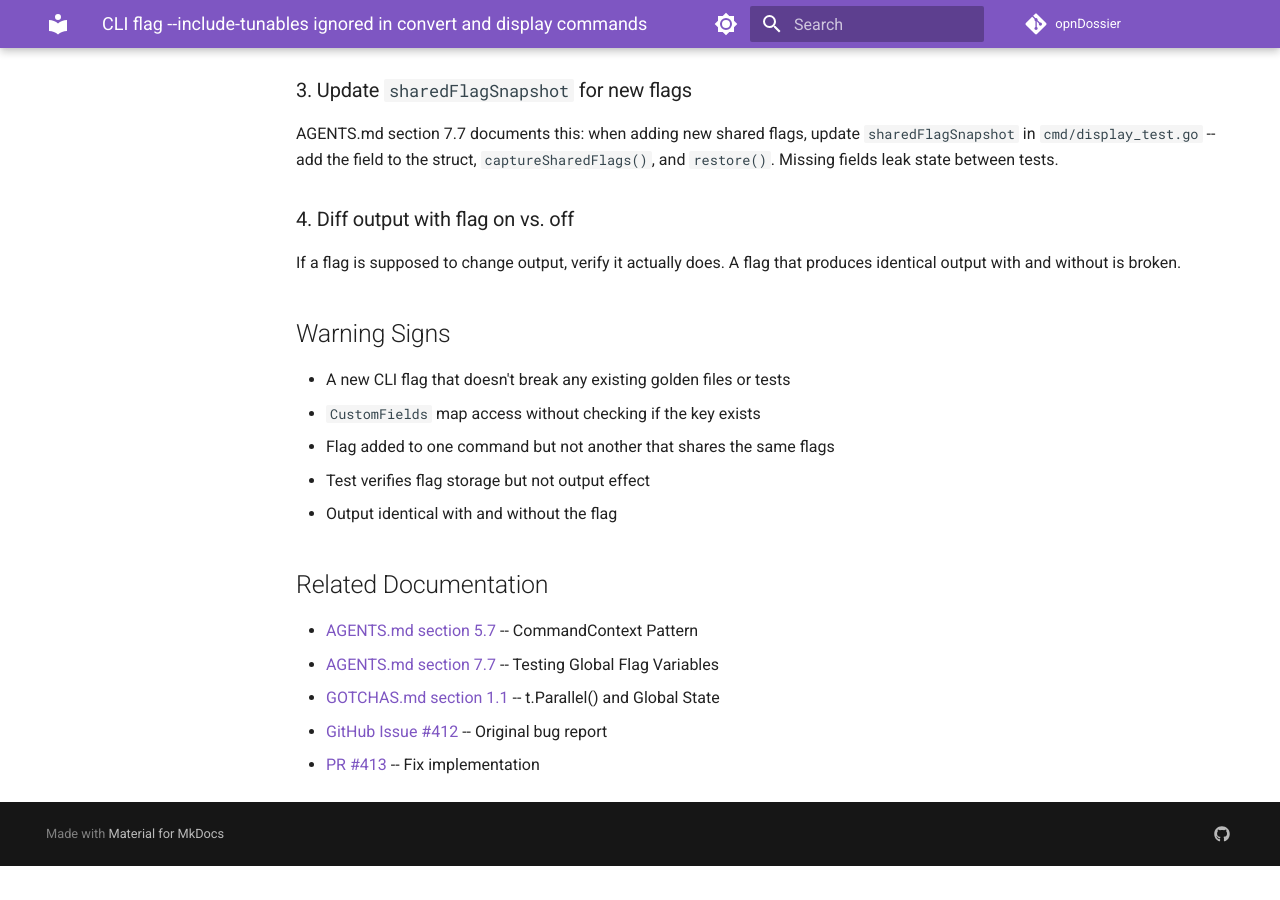
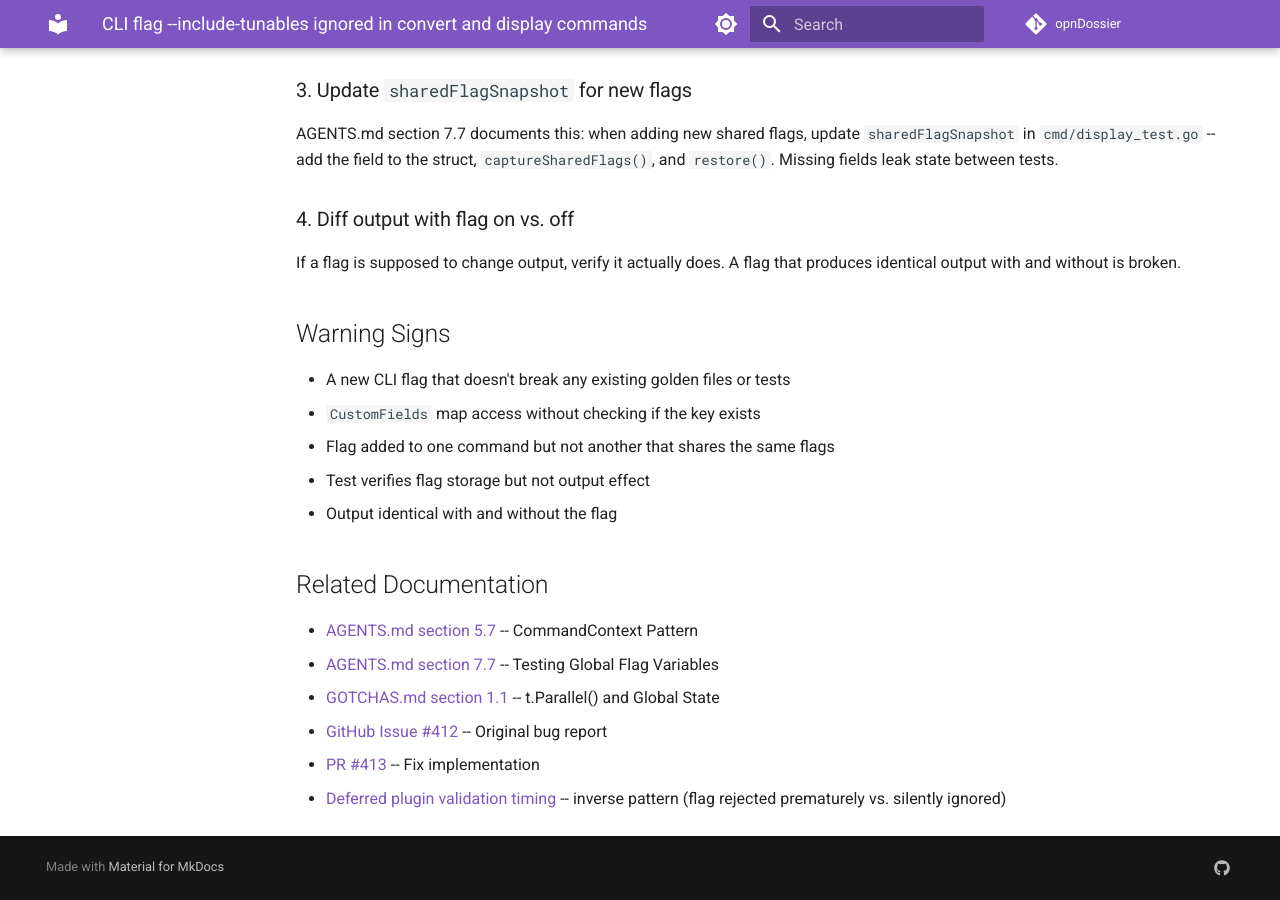
Before and after one commit to EvilBit-Labs/opnDossier, an MkDocs documentation site: the page built from docs/solutions/logic-errors/cli-flag-wiring-silent-ignore.md, in a window 1280 px wide and 900 px high, scrolled down 2852 px. Built offline with MkDocs 1.6.1 and Material for MkDocs 9.7.7, drawn with Linux system fonts in a browser that asks for light colours; comment, search, counter and statistics services are not loaded; the version menu is left out; before the commit the page ends 3718 px from its top, so only the background shows below that.

Commit message:
fix(docs): add reference for deferred plugin validation timing to documentation
Signed-off-by: UncleSp1d3r <unclesp1d3r@evilbitlabs.io>

```diff
--- a/docs/solutions/logic-errors/cli-flag-wiring-silent-ignore.md
+++ b/docs/solutions/logic-errors/cli-flag-wiring-silent-ignore.md
@@ -131,3 +131,4 @@ If a flag is supposed to change output, verify it actually does. A flag that pro
 - [GOTCHAS.md section 1.1](../../GOTCHAS.md) -- t.Parallel() and Global State
 - [GitHub Issue #412](https://github.com/EvilBit-Labs/opnDossier/issues/412) -- Original bug report
 - [PR #413](https://github.com/EvilBit-Labs/opnDossier/pull/413) -- Fix implementation
+- [Deferred plugin validation timing](cli-prerun-validation-timing-dynamic-plugins.md) -- inverse pattern (flag rejected prematurely vs. silently ignored)
```
